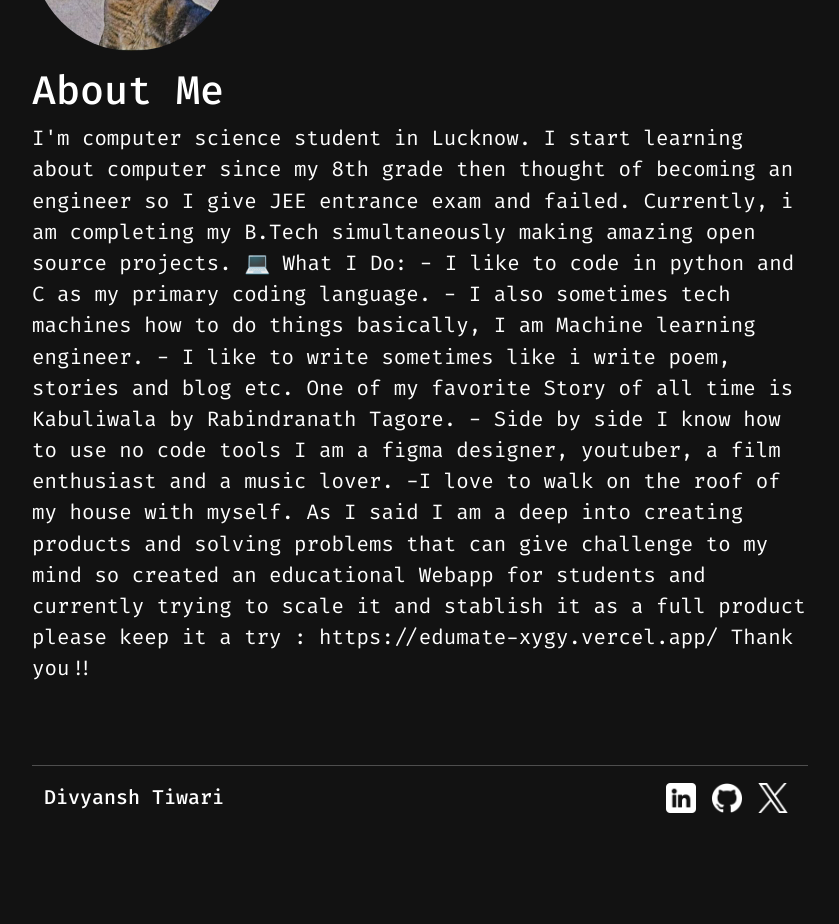
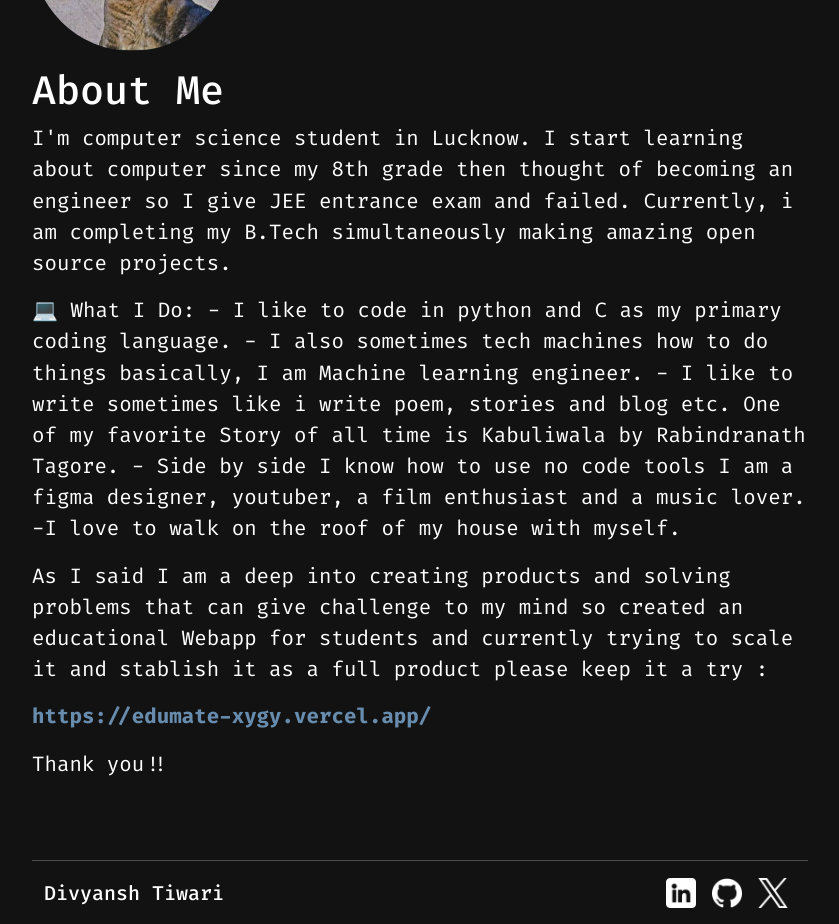
Before and after one commit to DivyanshTiwari20/site, a React (Vite) app: page /about in a window 1280 px wide. Shown: the part 260-1184 px from the top of the page, without its empty margins (220-1059 px from the left). Before the commit the page ends 1089 px from the top, so only its background shows below. Built offline with nearby package versions, Linux system fonts and the light colour scheme.

Commit message:
fix: enhance About component content and improve BlogList layout

```diff
--- a/src/components/About.jsx
+++ b/src/components/About.jsx
@@ -5,22 +5,30 @@ function About() {
     <div className='container my-5'>
       <img src="/cat.jpg" alt="Your Name" className="img-fluid rounded-circle mb-3" style={{width: '200px', height: '200px'}} />
       <h1>About Me</h1>
-      <p>I'm computer science student in Lucknow. I start learning about computer since my 8th grade then thought of becoming an engineer so I give JEE entrance exam and failed. Currently, i am completing my B.Tech simultaneously making amazing open source projects.
-
+      <p>I'm computer science student in Lucknow. I start learning about computer since my 8th grade then thought of becoming an engineer so I give JEE entrance exam and failed. Currently, i am completing my B.Tech simultaneously making amazing open source projects. </p>
+<p>
 💻 What I Do:
 
 - I like to code in python and C as my primary coding language.
 - I also sometimes tech machines how to do things basically, I am Machine learning engineer.
 - I like to write sometimes like i write poem, stories and blog etc. One of my favorite Story of all time is Kabuliwala by Rabindranath Tagore.
 - Side by side I know how to use no code tools I am a figma designer, youtuber, a film enthusiast and a music lover.
--I love to walk on the roof of my house with myself.
+-I love to walk on the roof of my house with myself. </p>
+<p>
+ As I said I am a deep into creating products and solving problems that can give challenge to my mind so created an educational Webapp for students and currently trying to scale it and stablish it as a full product please keep it a try :
+ </p>
 
- As I said I am a deep into creating products and solving problems that can give challenge to my mind so created an educational Webapp for students and currently trying to scale it and stablish it as a full product please keep it a try :
+ <p>
+  <strong>
 
 https://edumate-xygy.vercel.app/
+  </strong>
+
+ </p>
+
 
 Thank you!!
-      </p>
+
     </div>
   );
 }
--- a/src/components/BlogList.jsx
+++ b/src/components/BlogList.jsx
@@ -8,9 +8,9 @@ function BlogList() {
   ];
 
   return (
-    <div className="row">
+    <div className="container">
       {blogs.map((blog, index) => (
-        <div className="col-md-12 mb-4 d-flex justify-content-between align-items-center blog-item" key={index}>
+        <div className="col-md-12 mb-4 my-5 d-flex justify-content-between align-items-center blog-item" key={index}>
           <h5 className="card-title">
             <a href={blog.link} target="_blank" rel="noopener noreferrer" className="text-light">
               {blog.title}
```
